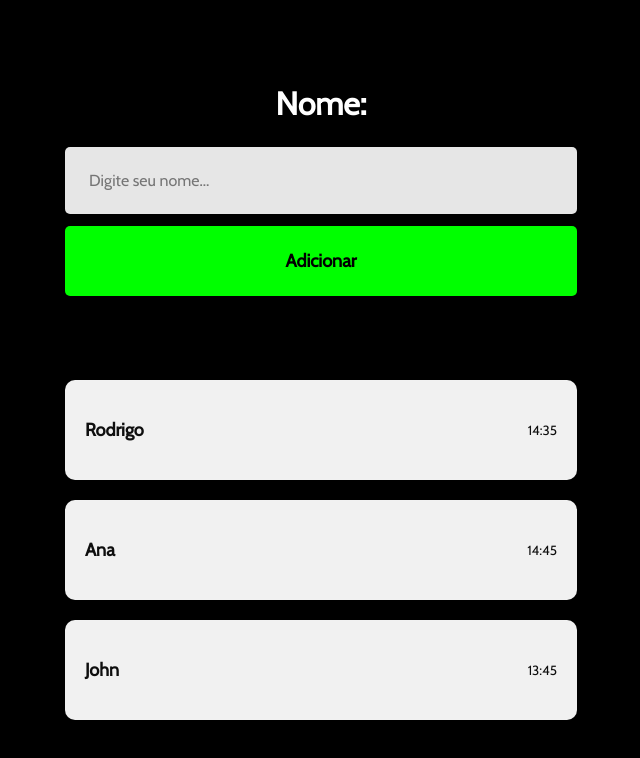
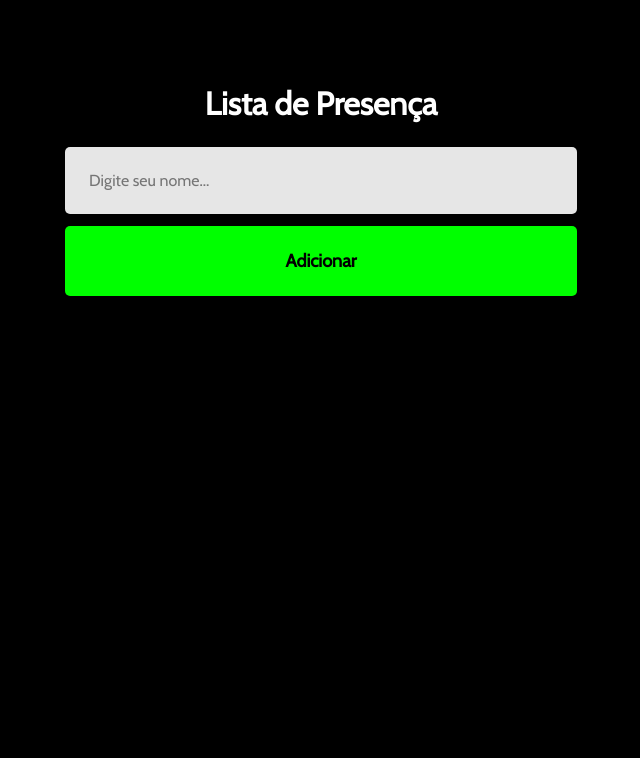
Before and after one commit to rdg-404/typescript-discover, a React (Vite) app: page / in a window 1280 px wide. Shown: the top 758 px of the page, without its empty margins (319-959 px from the left). Built offline with nearby package versions, Linux system fonts and the light colour scheme.

Commit message:
imutabilidade (useState), add um novo item mantendo os anteriores

```diff
--- a/src/pages/Home/index.jsx
+++ b/src/pages/Home/index.jsx
@@ -6,20 +6,37 @@
 
 export function Home() {
 
-  const [studentName, setStudentName] = useState();
+  const [studentName, setStudentName] = useState(''); //seta uma novo estudante e atualiza ele
+  const [students, setStudents] = useState([]);
+
+  function handleAddStudent(){
+    const newStudent = {
+      name: studentName,
+      time: new Date().toLocaleTimeString("pt-br", {
+        hour: "2-digit",
+        minute: "2-digit",
+        second: "2-digit",
+      })
+    };
+
+    setStudents(prevState => [...prevState, newStudent]); //add um novo estudante mantendo os anteriores
+  }
+
 
   return (
     <div className="container">
-      <h1>Nome: {studentName}</h1>
+      <h1>Lista de Presença</h1>
       <input
         type="text"
         placeholder='Digite seu nome...'
         onChange={e => setStudentName(e.target.value)}
       />
-      <button type='button'>Adicionar</button>
-      <Card name="Rodrigo" time="14:35"/>
-      <Card name="Ana" time="14:45"/>
-      <Card name="John" time="13:45"/>
+      <button type='button' onClick={handleAddStudent}>Adicionar</button>
+      {
+        students.map(student =>  <Card name={student.name} time={student.time}/>) //percorre a lista para pegar os estudantes add
+      }
+
+
     </div>
   )
 }
```
